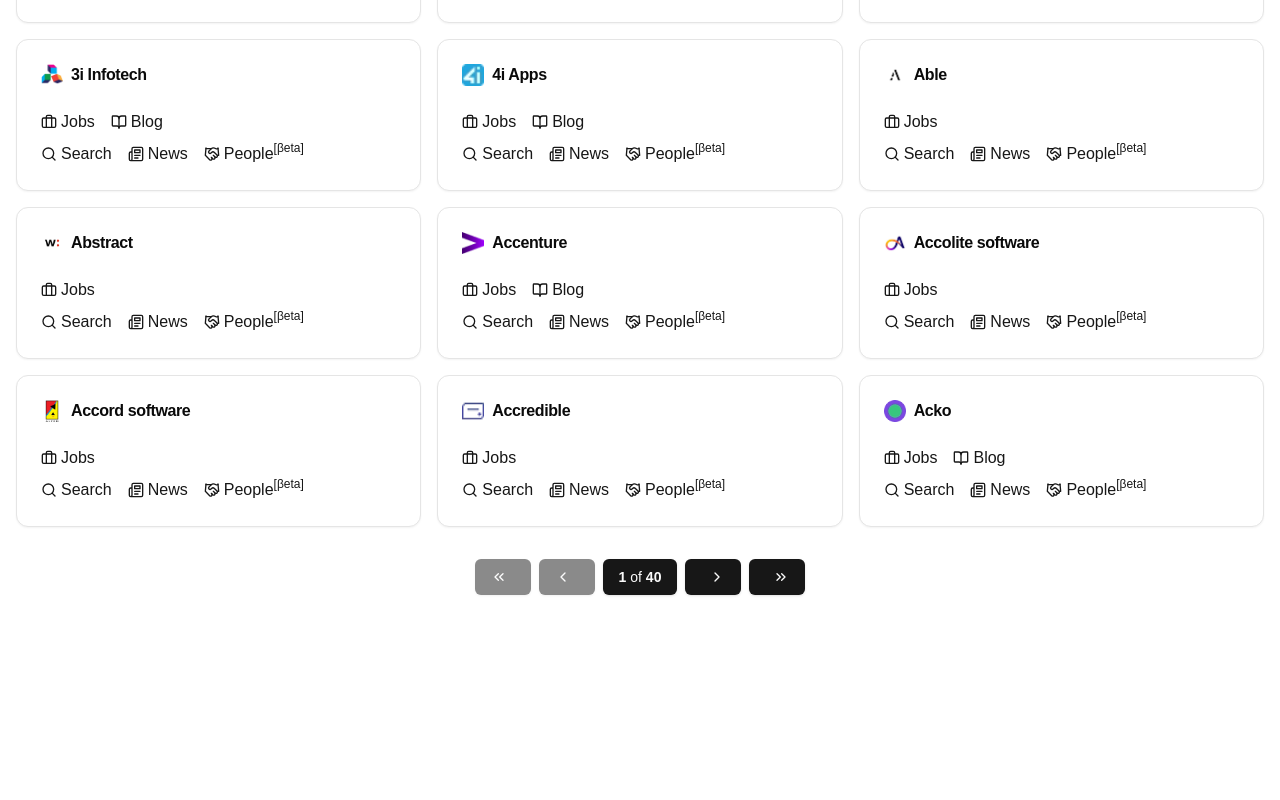
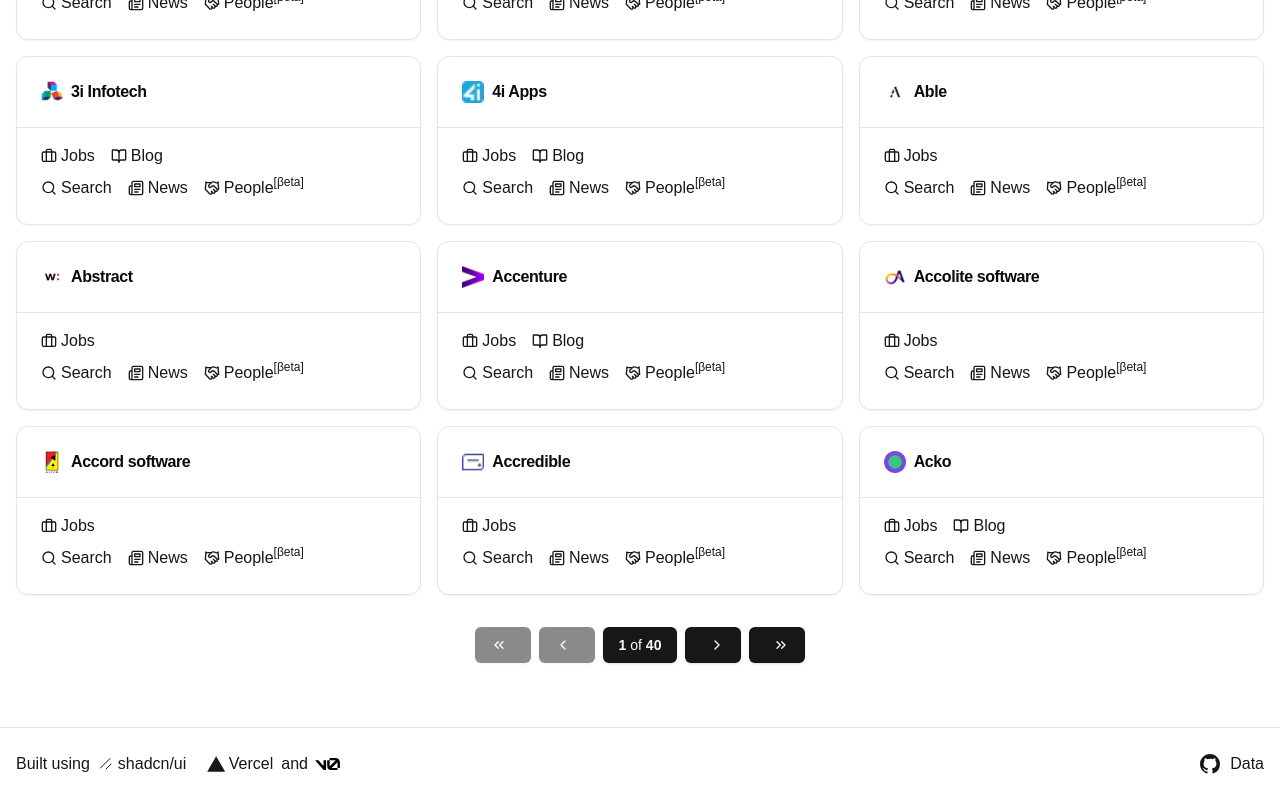
Before and after one commit to tusharv/career-pages-v2, a Next.js app: page / in a window 1280 px wide. Shown: the part 658-1458 px from the top of the page. Before the commit the page ends 1285 px from the top, so only its background shows below. Built offline with nearby package versions, Linux system fonts and the light colour scheme.

Commit message:
fix: added footer, clear search and other changes

```diff
--- a/app/page.tsx
+++ b/app/page.tsx
@@ -7,6 +7,7 @@
 import { Card, CardContent, CardHeader, CardTitle } from "@/components/ui/card"
 import { Input } from "@/components/ui/input"
 import { Button } from "@/components/ui/button"
+import { Separator } from "@/components/ui/separator"
 import { Avatar, AvatarFallback, AvatarImage } from "@/components/ui/avatar"
 import {
   Loader2,
@@ -18,7 +19,8 @@
   ChevronRight,
   ChevronsRight,
   Newspaper,
-  Handshake
+  Handshake,
+  CircleX
 } from 'lucide-react'
 import AutoSuggest from '@/components/AutoSuggest'
 import { useEasterEgg } from '@/hooks/useEasterEgg'
@@ -68,6 +70,12 @@
         console.error('Error loading companies:', error)
       })
   }, [])
+
+  const handleClearSearch = () => {
+    setSearchTerm('');
+    inputRef.current?.focus();
+  };
+
   const filteredCompanies = useMemo(() => {
     return allCompanies.filter((company: { name?: string }) =>
       company.name?.toLowerCase().includes(searchTerm.toLowerCase())
@@ -133,9 +141,21 @@
   onBlur={() => setTimeout(() => setShowSuggestions(false), 200)}
   ref={inputRef}
 />
-              <Button className="absolute right-0 top-0 bottom-0 bg-transparent hover:bg-transparent">
+<Button
+  className="absolute right-0 top-0 bottom-0 bg-transparent hover:bg-transparent"
+  onClick={searchTerm ? handleClearSearch : undefined}
+>
+  {searchTerm ? (
+    <>
+      <CircleX className="w-4 h-4 mr-2" />
+      Clear
+    </>
+  ) : (
+    <>
       <Search className="w-4 h-4 mr-2" />
       Search
+    </>
+  )}
 </Button>
               {showSuggestions && suggestions.length > 0 && (
                 <AutoSuggest
@@ -180,6 +200,7 @@
                   {company?.name}
                 </CardTitle>
               </CardHeader>
+              <Separator className="mb-4" />
               <CardContent>
                 <div className="flex flex-col gap-2 ">
                   <div className='flex flex-col sm:flex-row space-y-2 sm:space-y-0 sm:space-x-4'>
@@ -267,7 +288,47 @@
           <p className="text-xl">Loading companies...</p>
         </div>
       )}
-
+      <footer className="border-t mt-8">
+        <div className="container mx-auto px-4 py-6">
+          <div className="flex flex-col justify-center items-center sm:flex-row sm:justify-between sm:items-center">
+            <div className="flex flex-wrap items-center gap-2">
+              <span>Built using</span>
+              <Link href="https://ui.shadcn.com/" target="_blank" rel="noopener noreferrer" className="font-medium hover:underline flex items-center">
+                <svg xmlns="http://www.w3.org/2000/svg" viewBox="0 0 256 256" className="h-4 w-4 mr-1">
+                  <rect width="256" height="256" fill="none"></rect>
+                  <line x1="208" y1="128" x2="128" y2="208" fill="none" stroke="currentColor" strokeLinecap="round" strokeLinejoin="round" strokeWidth="16"></line>
+                  <line x1="192" y1="40" x2="40" y2="192" fill="none" stroke="currentColor" strokeLinecap="round" strokeLinejoin="round" strokeWidth="16"></line>
+                </svg>
+                shadcn/ui
+              </Link>
+              <span>&nbsp;</span>
+              <Link href="https://vercel.com" target="_blank" rel="noopener noreferrer" className="font-medium hover:underline flex items-center">
+                <svg aria-label="Vercel logomark" height="16" role="img" viewBox="0 0 74 64" width="18" className="mr-1">
+                  <path d="M37.5896 0.25L74.5396 64.25H0.639648L37.5896 0.25Z" fill="currentColor"></path>
+                </svg>
+                Vercel
+              </Link>
+              <span>and</span>
+              <Link href="https://v0.dev/" target="_blank" rel="noopener noreferrer" className="font-medium hover:underline flex items-center">
+                <svg fill="currentColor" viewBox="0 0 40 20" xmlns="http://www.w3.org/2000/svg" className="min-w-[25px] -translate-x-px text-black transition-opacity duration-500 opacity-100"><path d="M23.3919 0H32.9188C36.7819 0 39.9136 3.13165 39.9136 6.99475V16.0805H36.0006V6.99475C36.0006 6.90167 35.9969 6.80925 35.9898 6.71766L26.4628 16.079C26.4949 16.08 26.5272 16.0805 26.5595 16.0805H36.0006V19.7762H26.5595C22.6964 19.7762 19.4788 16.6139 19.4788 12.7508V3.68923H23.3919V12.7508C23.3919 12.9253 23.4054 13.0977 23.4316 13.2668L33.1682 3.6995C33.0861 3.6927 33.003 3.68923 32.9188 3.68923H23.3919V0Z"></path><path d="M13.7688 19.0956L0 3.68759H5.53933L13.6231 12.7337V3.68759H17.7535V17.5746C17.7535 19.6705 15.1654 20.6584 13.7688 19.0956Z"></path></svg>
+              </Link>
+            </div>
+            <div className='flex flex-wrap items-center gap-2'>
+            <Link
+              href="https://github.com/Kaustubh-Natuskar/companies-to-apply"
+              target="_blank"
+              rel="noopener noreferrer"
+              className="flex items-center space-x-2 font-medium hover:underline"
+            >
+              <svg viewBox="0 0 24 24" aria-hidden="true" className="h-6 w-6 fill-current">
+                <path fillRule="evenodd" clipRule="evenodd" d="M12 2C6.477 2 2 6.484 2 12.017c0 4.425 2.865 8.18 6.839 9.504.5.092.682-.217.682-.483 0-.237-.008-.868-.013-1.703-2.782.605-3.369-1.343-3.369-1.343-.454-1.158-1.11-1.466-1.11-1.466-.908-.62.069-.608.069-.608 1.003.07 1.531 1.032 1.531 1.032.892 1.53 2.341 1.088 2.91.832.092-.647.35-1.088.636-1.338-2.22-.253-4.555-1.113-4.555-4.951 0-1.093.39-1.988 1.029-2.688-.103-.253-.446-1.272.098-2.65 0 0 .84-.27 2.75 1.026A9.564 9.564 0 0112 6.844c.85.004 1.705.115 2.504.337 1.909-1.296 2.747-1.027 2.747-1.027.546 1.379.202 2.398.1 2.651.64.7 1.028 1.595 1.028 2.688 0 3.848-2.339 4.695-4.566 4.943.359.309.678.92.678 1.855 0 1.338-.012 2.419-.012 2.747 0 .268.18.58.688.482A10.019 10.019 0 0022 12.017C22 6.484 17.522 2 12 2z" />
+              </svg>
+              <span>Data</span>
+            </Link>
+            </div>
+          </div>
+        </div>
+      </footer>
       <EasterEggComponent />
     </div>
   )
--- /dev/null
+++ b/components/ui/separator.tsx
@@ -0,0 +1,31 @@
+"use client"
+
+import * as React from "react"
+import * as SeparatorPrimitive from "@radix-ui/react-separator"
+
+import { cn } from "@/lib/utils"
+
+const Separator = React.forwardRef<
+  React.ElementRef<typeof SeparatorPrimitive.Root>,
+  React.ComponentPropsWithoutRef<typeof SeparatorPrimitive.Root>
+>(
+  (
+    { className, orientation = "horizontal", decorative = true, ...props },
+    ref
+  ) => (
+    <SeparatorPrimitive.Root
+      ref={ref}
+      decorative={decorative}
+      orientation={orientation}
+      className={cn(
+        "shrink-0 bg-border",
+        orientation === "horizontal" ? "h-[1px] w-full" : "h-full w-[1px]",
+        className
+      )}
+      {...props}
+    />
+  )
+)
+Separator.displayName = SeparatorPrimitive.Root.displayName
+
+export { Separator }
--- a/package.json
+++ b/package.json
@@ -11,6 +11,7 @@
   "dependencies": {
     "@radix-ui/react-avatar": "^1.1.0",
     "@radix-ui/react-icons": "^1.3.0",
+    "@radix-ui/react-separator": "^1.1.0",
     "@radix-ui/react-slot": "^1.1.0",
     "@radix-ui/react-tabs": "^1.1.0",
     "class-variance-authority": "^0.7.0",
```
Also changed, not shown: 1 other file (tests, documents, lock files or other folders). Lines whose indentation alone changed are shown as unchanged.
